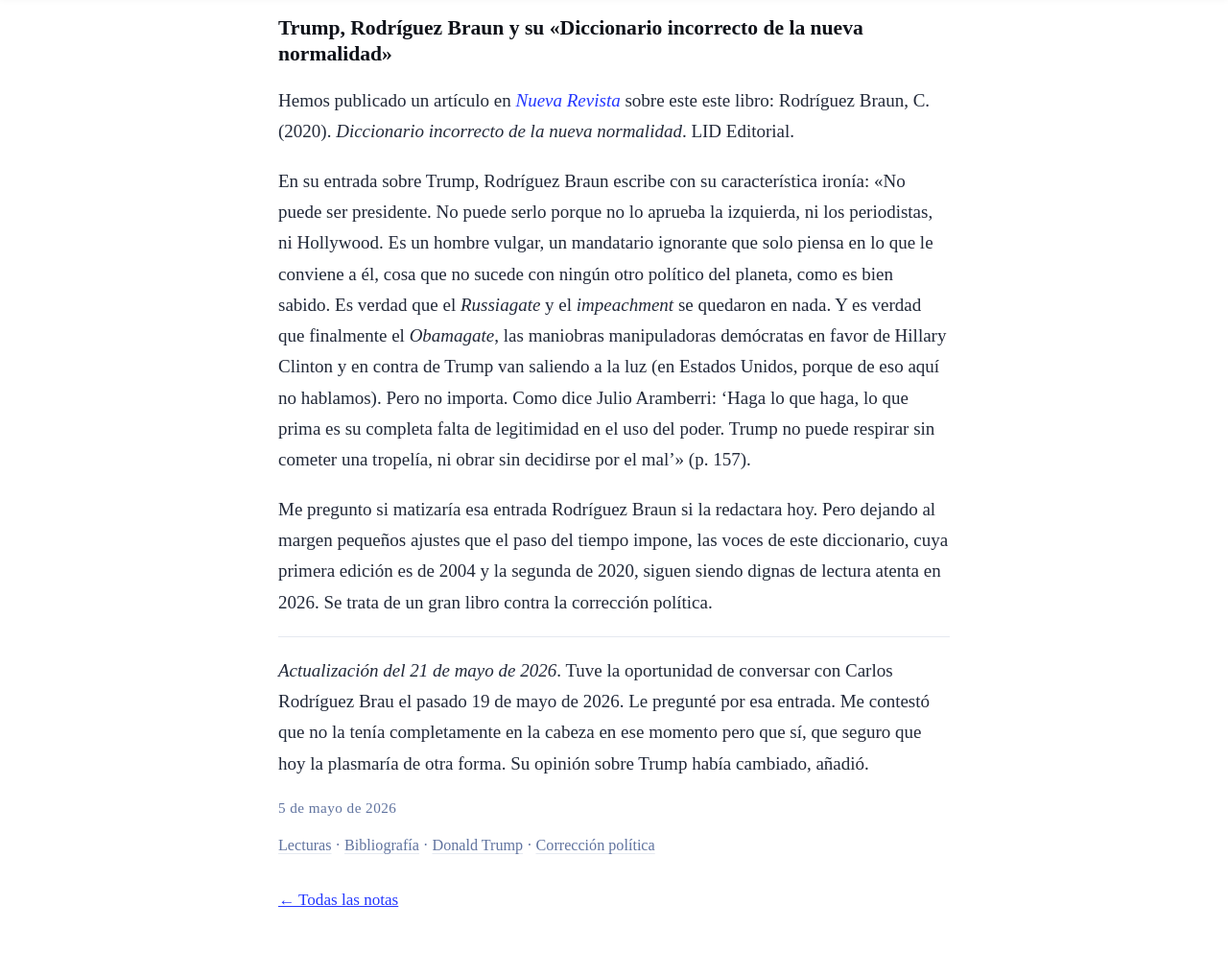
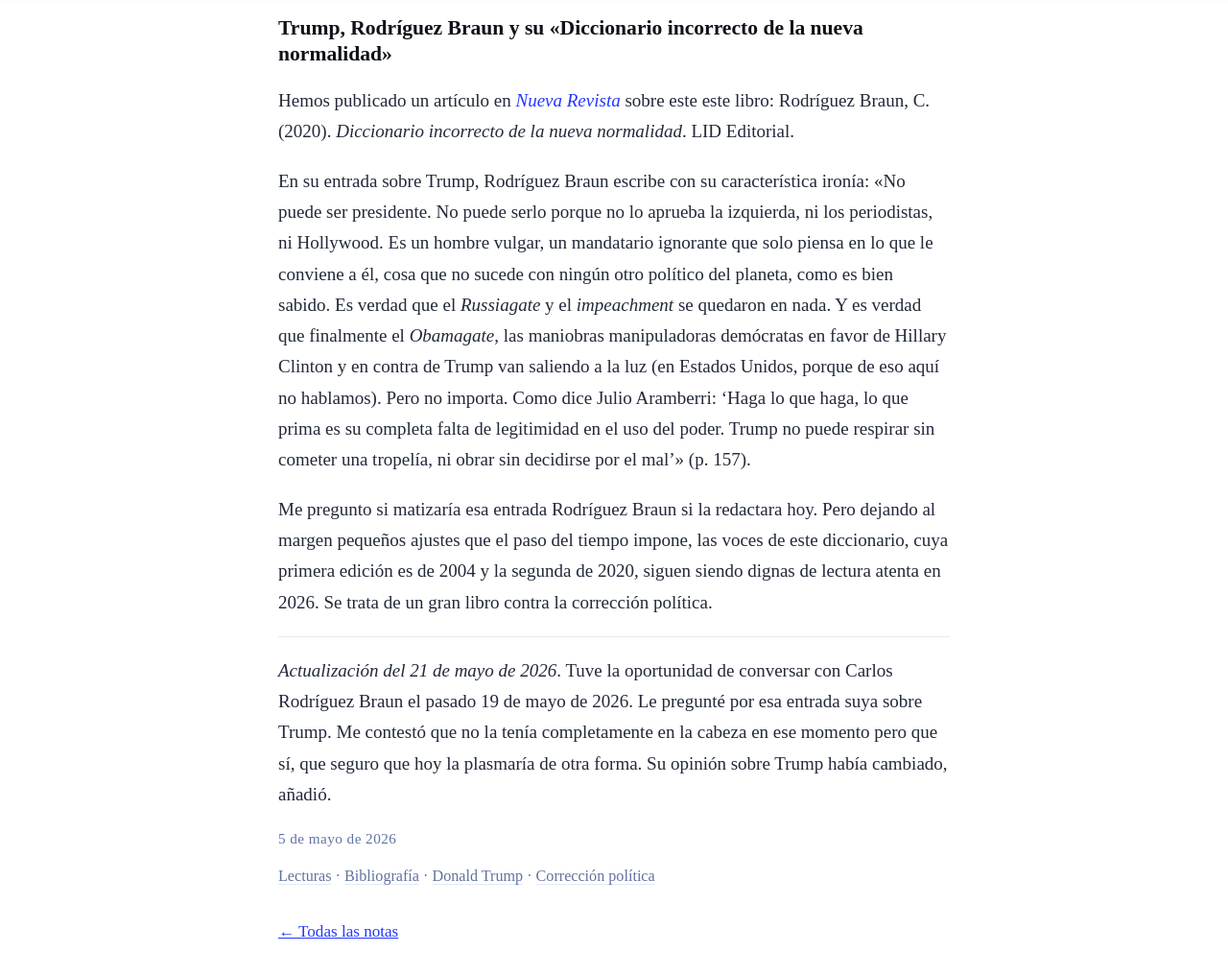
Before and after one commit to lotrives/lotrives-astro-prueba, an Astro site: page /notas/20260505-1945 in a window 1280 px wide. Shown: the part 75-1092 px from the top of the page at 96% size. Built offline with nearby package versions, Linux system fonts and the light colour scheme; Astro itself is replaced by a stand-in of ours.

Commit message:
Braun v2

```diff
--- a/src/content/notes/20260505-1945.md
+++ b/src/content/notes/20260505-1945.md
@@ -12,4 +12,4 @@ En su entrada sobre Trump, Rodríguez Braun escribe con su característica iron
 Me pregunto si matizaría esa entrada Rodríguez Braun si la redactara hoy. Pero dejando al margen pequeños ajustes que el paso del tiempo impone, las voces de este diccionario, cuya primera edición es de 2004 y la segunda de 2020, siguen siendo dignas de lectura atenta en 2026. Se trata de un gran libro contra la corrección política.
 
 ---
-*Actualización del 21 de mayo de 2026*. Tuve la oportunidad de conversar con Carlos Rodríguez Brau el pasado 19 de mayo de 2026. Le pregunté por esa entrada. Me contestó que no la tenía completamente en la cabeza en ese momento pero que sí, que seguro que hoy la plasmaría de otra forma. Su opinión sobre Trump había cambiado, añadió.
+*Actualización del 21 de mayo de 2026*. Tuve la oportunidad de conversar con Carlos Rodríguez Braun el pasado 19 de mayo de 2026. Le pregunté por esa entrada suya sobre Trump. Me contestó que no la tenía completamente en la cabeza en ese momento pero que sí, que seguro que hoy la plasmaría de otra forma. Su opinión sobre Trump había cambiado, añadió.
```
